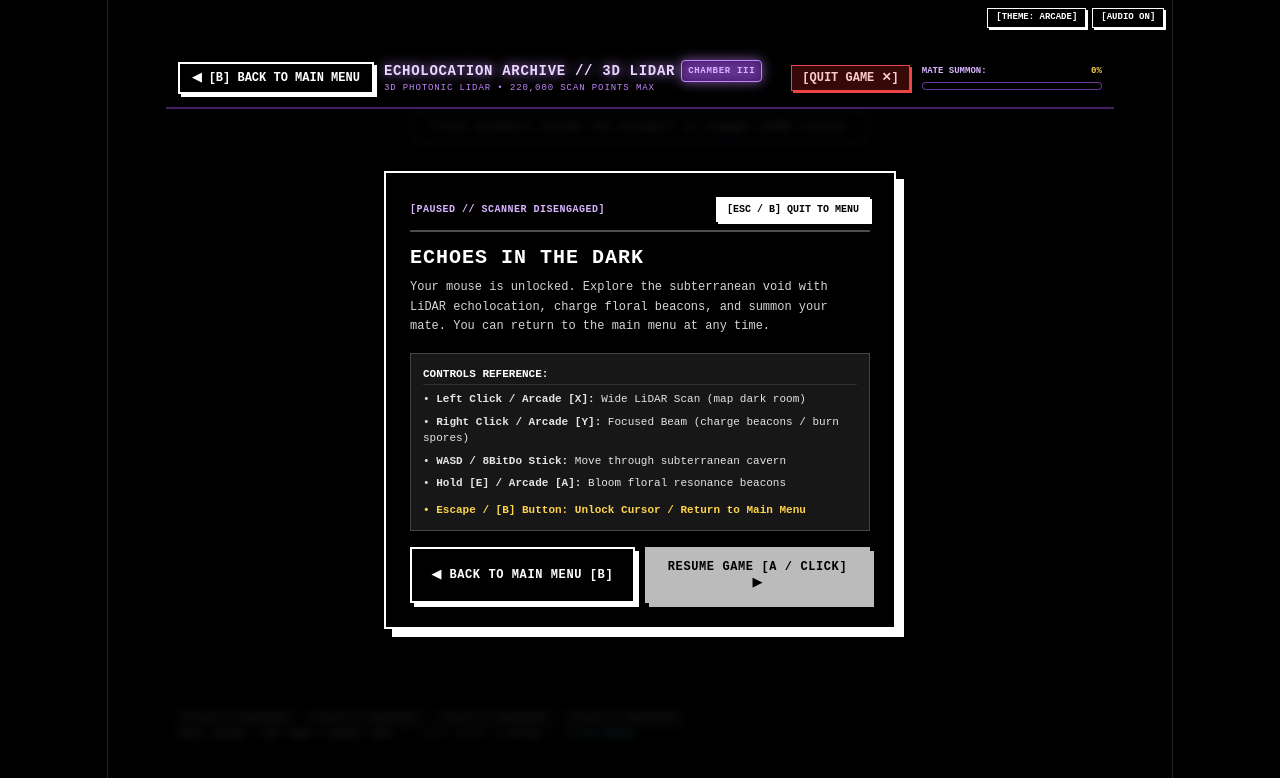
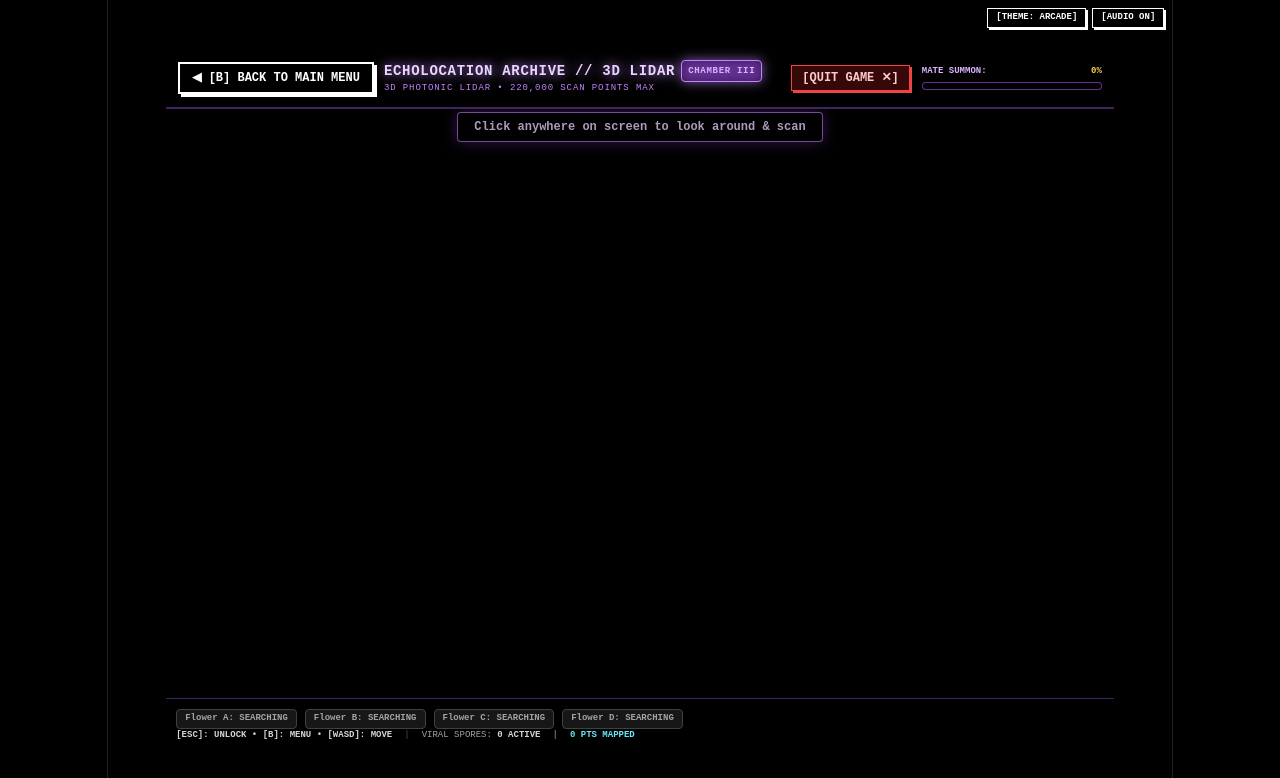
Before and after one commit to maxlearns2code/exo-cultures, a Next.js app: page /game in a window 1280 px wide. Shown: the top 778 px of the page. Built offline with nearby package versions, Linux system fonts and the light colour scheme.

Commit message:
fix: remove blocking pause modal on game enter so 3D game is immediately visible

```diff
--- a/src/components/molecules/GameModal.tsx
+++ b/src/components/molecules/GameModal.tsx
@@ -1,78 +1,19 @@
 import React from "react";
 
 export interface GameModalProps {
-  isLocked: boolean;
   gameOver: "win" | "lose" | null;
   onReturnToHub: () => void;
-  onResume: () => void;
   onRestart: () => void;
 }
 
 export function GameModal({
-  isLocked,
   gameOver,
   onReturnToHub,
-  onResume,
   onRestart,
 }: GameModalProps) {
-  // PAUSED / ENGAGE SCANNER OVERLAY
-  if (!isLocked && !gameOver) {
-    return (
-      <div className="absolute inset-0 z-40 bg-black/85 backdrop-blur-sm flex flex-col items-center justify-center p-4 md:p-6 text-center select-none font-mono">
-        <div
-          onClick={(e) => e.stopPropagation()}
-          className="w-full max-w-lg bg-black border-2 border-white p-5 md:p-6 shadow-[8px_8px_0px_#ffffff] text-left"
-        >
-          <div className="flex items-center justify-between border-b-2 border-white/30 pb-2 mb-3">
-            <span className="text-[10px] font-bold uppercase tracking-wider text-purple-300">
-              [PAUSED // SCANNER DISENGAGED]
-            </span>
-            <button
-              onClick={onReturnToHub}
-              className="px-2.5 py-1 bg-white text-black hover:bg-neutral-200 font-bold text-[10px] uppercase border border-white cursor-pointer shadow-[2px_2px_0px_#ffffff]"
-            >
-              [ESC / B] QUIT TO MENU
-            </button>
-          </div>
+  // Only display modal when the game finishes (Victory or Defeat)
+  if (!gameOver) return null;
 
-          <h2 className="text-lg md:text-xl font-black text-white mb-1.5 uppercase tracking-wider">
-            ECHOES IN THE DARK
-          </h2>
-          <p className="text-xs text-neutral-300 leading-relaxed mb-4">
-            Your mouse is unlocked. Explore the subterranean void with LiDAR echolocation, charge floral beacons, and summon your mate. You can return to the main menu at any time.
-          </p>
-
-          <div className="bg-neutral-900 border border-white/20 p-3 mb-4 text-[11px] space-y-1.5 text-neutral-200 font-mono">
-            <div className="text-white font-bold mb-1 border-b border-white/10 pb-0.5">CONTROLS REFERENCE:</div>
-            <div>• <strong>Left Click / Arcade [X]:</strong> Wide LiDAR Scan (map dark room)</div>
-            <div>• <strong>Right Click / Arcade [Y]:</strong> Focused Beam (charge beacons / burn spores)</div>
-            <div>• <strong>WASD / 8BitDo Stick:</strong> Move through subterranean cavern</div>
-            <div>• <strong>Hold [E] / Arcade [A]:</strong> Bloom floral resonance beacons</div>
-            <div className="text-amber-300 font-bold pt-1">• <strong>Escape / [B] Button:</strong> Unlock Cursor / Return to Main Menu</div>
-          </div>
-
-          <div className="flex flex-col sm:flex-row gap-2.5 w-full">
-            <button
-              onClick={onReturnToHub}
-              className="flex-1 py-2.5 px-4 bg-black hover:bg-neutral-900 text-white font-bold text-xs uppercase tracking-wider border-2 border-white shadow-[4px_4px_0px_#ffffff] cursor-pointer transition-all text-center"
-            >
-              ◀ BACK TO MAIN MENU [B]
-            </button>
-
-            <button
-              onClick={onResume}
-              className="flex-1 py-2.5 px-4 bg-white hover:bg-neutral-200 text-black font-black text-xs uppercase tracking-wider border-2 border-white shadow-[4px_4px_0px_#ffffff] cursor-pointer transition-all text-center animate-pulse"
-            >
-              RESUME GAME [A / CLICK] ▶
-            </button>
-          </div>
-        </div>
-      </div>
-    );
-  }
-
-  // GAME OVER / VICTORY OVERLAY
-  if (gameOver) {
   return (
     <div className="absolute inset-0 z-50 bg-black/90 backdrop-blur-md flex flex-col items-center justify-center p-4 md:p-6 text-center select-none font-mono">
       <div
@@ -123,6 +64,3 @@ export function GameModal({
     </div>
   );
 }
-
-  return null;
-}
--- a/src/components/organisms/Game.tsx
+++ b/src/components/organisms/Game.tsx
@@ -41,7 +41,7 @@ export function Game({ onReturnToHub, theme = "translator" }: GameProps) {
   const [gameOver, setGameOver] = useState<"win" | "lose" | null>(null);
   const [mappedPoints, setMappedPoints] = useState<number>(0);
   const [lureProgress, setLureProgress] = useState<number>(0);
-  const [systemMessage, setSystemMessage] = useState<string>("Click anywhere inside the viewport to engage LiDAR scanner");
+  const [systemMessage, setSystemMessage] = useState<string>("Click anywhere on screen to look around & scan");
   const [promptVisible, setPromptVisible] = useState<boolean>(false);
   const [activeSporesCount, setActiveSporesCount] = useState<number>(0);
   const [flowerStatus, setFlowerStatus] = useState<
@@ -788,10 +788,8 @@ export function Game({ onReturnToHub, theme = "translator" }: GameProps) {
       />
 
       <GameModal
-        isLocked={isLocked}
         gameOver={gameOver}
         onReturnToHub={safeReturnToHub}
-        onResume={handleCanvasClick}
         onRestart={() => window.location.reload()}
       />
     </div>
```
Lines whose indentation alone changed are shown as unchanged.
